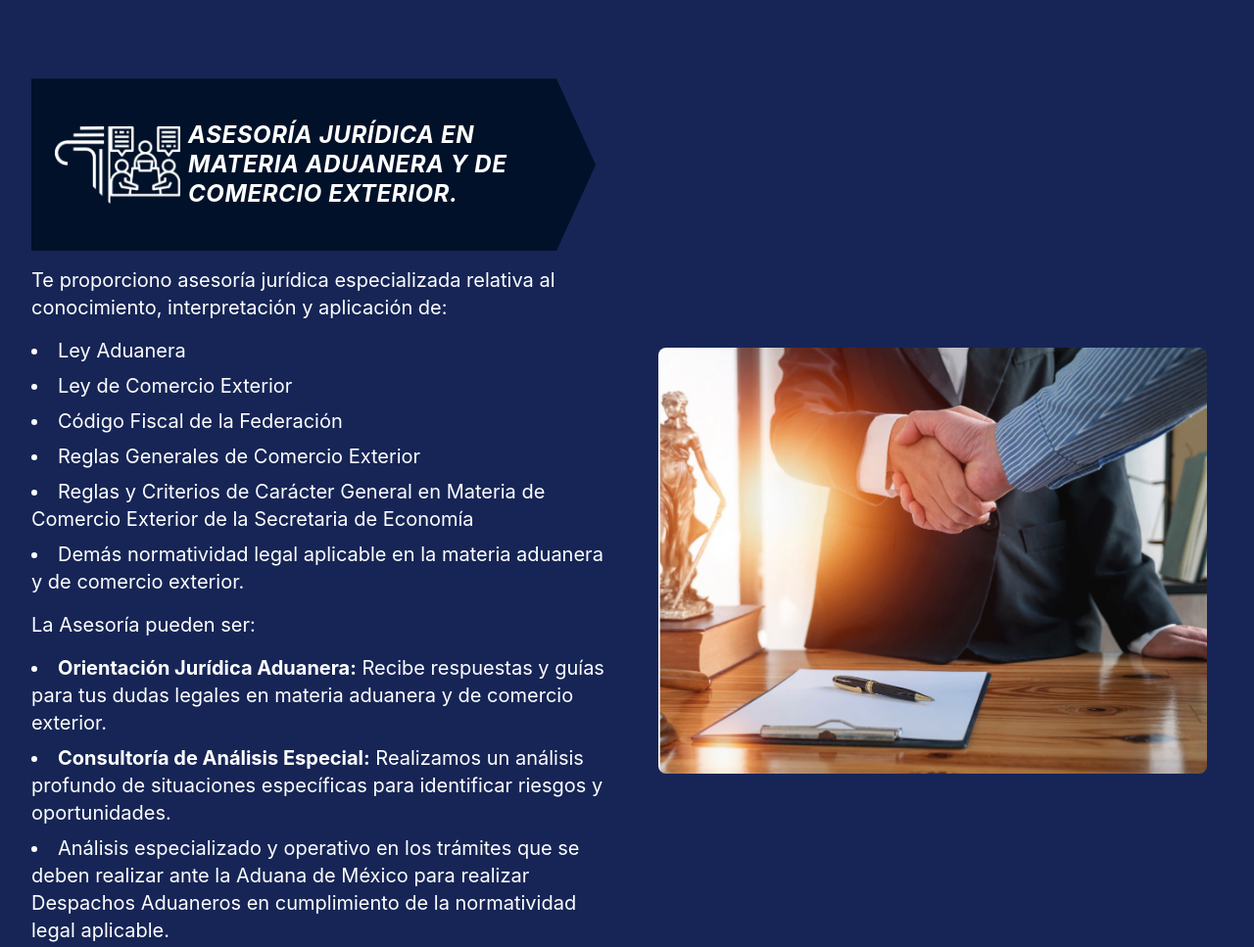
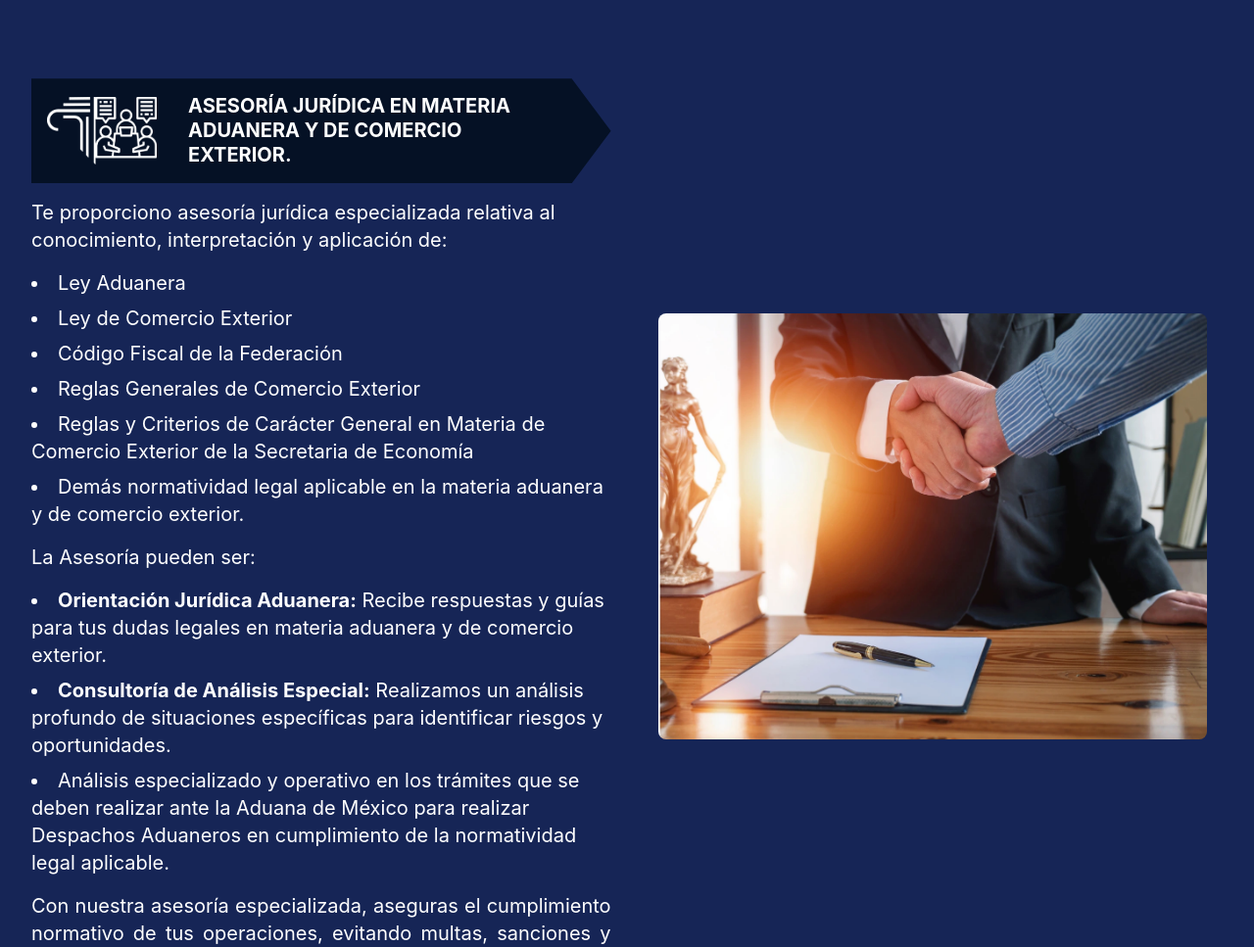
Before and after one commit to Darkk3n/CustomsConsultancyV2, an Astro site: page / in a window 1280 px wide. Shown: the part 2506-3473 px from the top of the page at 98% size. Built offline with nearby package versions, Linux system fonts and the light colour scheme; Astro itself is replaced by a stand-in of ours.

Commit message:
Fixed ArrowContainer component

```diff
--- a/src/components/ArrowContainer.astro
+++ b/src/components/ArrowContainer.astro
@@ -6,22 +6,31 @@ interface IArrowContainerProps {
 const { text, icon } = Astro.props;
 ---
 
-<div
-	class="clip-arrow flex items-center p-4 sm:p-6 pr-12 max-w-full sm:max-w-xl"
-	style={{ backgroundColor: "#001129" }}
->
-	<div class="shrink-0 mr-1 sm:mr-2">
+<div class="clip-arrow bg-[#051125] flex items-center p-4 pr-16 gap-8">
+	<div class="shrink-0 w-24 md:w-28">
 		<img
 			src={`/${icon}.webp`}
-			alt="Element Icon"
-			class="w-32 h-32 sm:w-32 sm:h-32 object-contain"
+			alt=""
+			class="w-full h-auto block"
+			loading="eager"
+			decoding="async"
 		/>
 	</div>
-	<div class="text-white">
-		<h2
-			class="text-lg sm:text-2xl font-bold leading-tight italic uppercase tracking-wide"
-		>
-			{text}
-		</h2>
-	</div>
+
+	<h2 class="text-white font-bold text-lg md:text-xl uppercase leading-tight">
+		{text}
+	</h2>
 </div>
+
+<style>
+	.clip-arrow {
+		/* The 40px here defines the depth of the arrow point */
+		clip-path: polygon(
+			0 0,
+			calc(100% - 40px) 0,
+			100% 50%,
+			calc(100% - 40px) 100%,
+			0 100%
+		);
+	}
+</style>
--- a/src/styles/globals.css
+++ b/src/styles/globals.css
@@ -6,5 +6,5 @@
 
 /* Custom utility classes go below the @theme block */
 @utility clip-arrow {
-   clip-path: polygon(0 0, calc(100% - 40px) 0, 100% 50%, calc(100% - 40px) 100%, 0 100%);
+   clip-path: polygon(0% 0%, 90% 0%, 100% 50%, 90% 100%, 0% 100%);
 }
```
